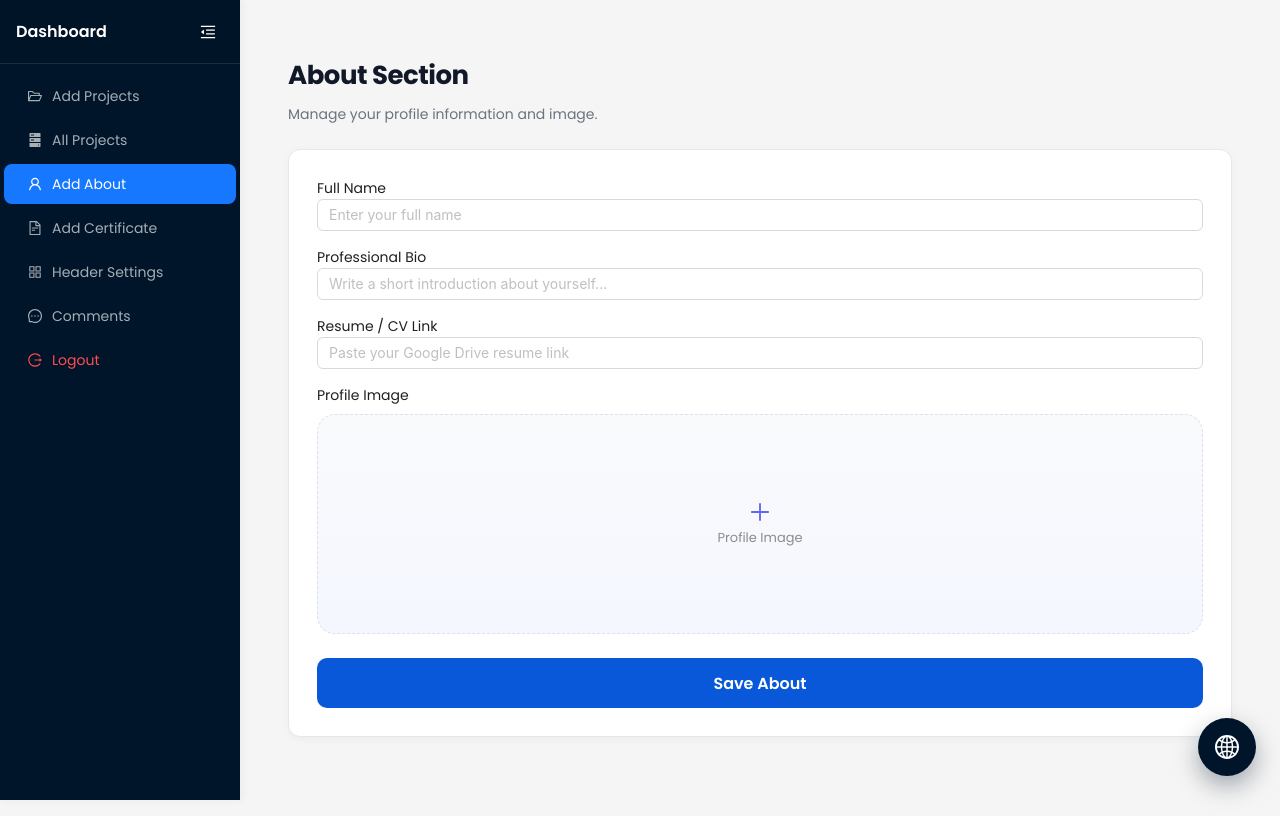
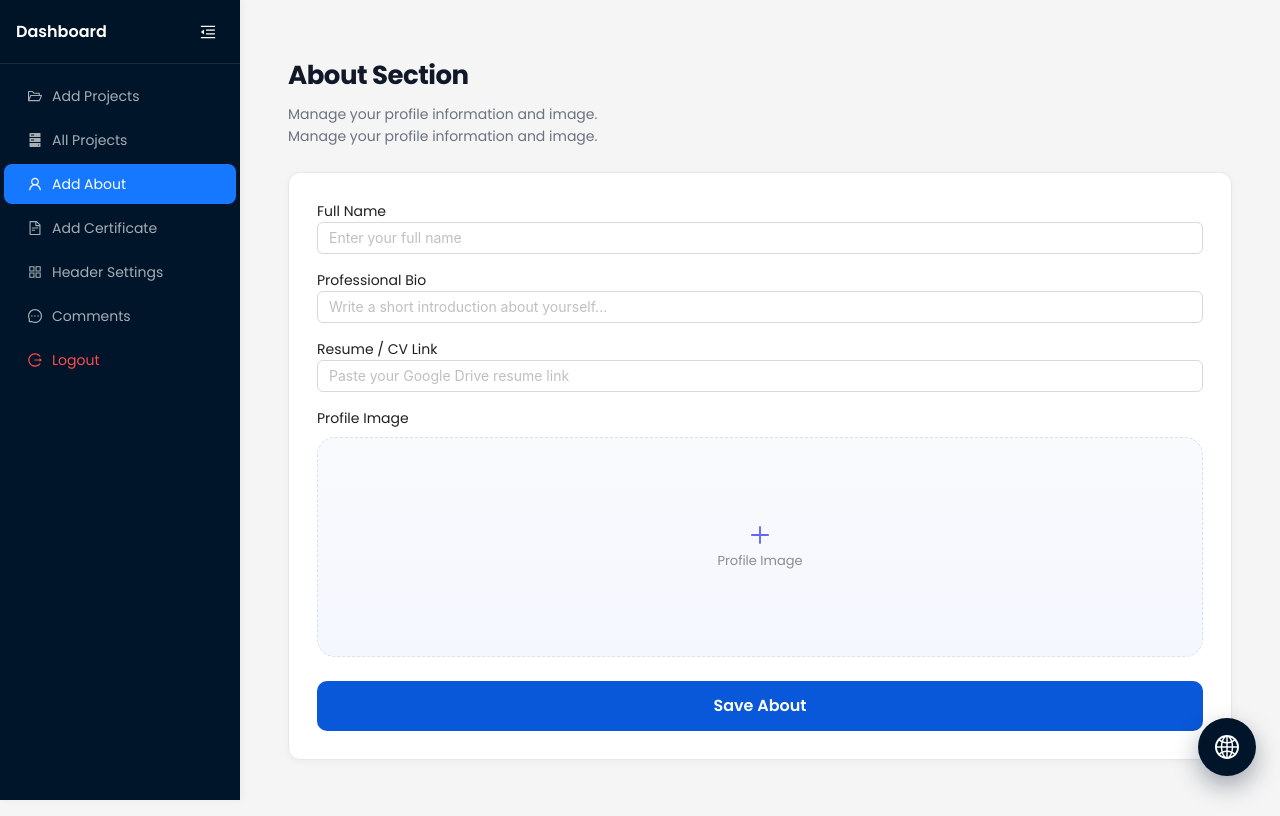
Before and after one commit to Faizanriaz44553/Portfolio-dashboard-v2, a React (Vite) app: page /add-about in a window 1280 px wide. Built offline with nearby package versions, Linux system fonts and the light colour scheme; no server answers; the database is empty; sample sign-in values are in the browser's storage.

Commit message:
Updated Add About page

```diff
--- a/src/pages/Add-About/Add-About.jsx
+++ b/src/pages/Add-About/Add-About.jsx
@@ -126,7 +126,8 @@ const AddAbout = () => {
       <div className="about-form-header">
         <div>
           <h1>About Section</h1>
-          <p>Manage your profile information and image.</p>
+          <p>Manage your profile information and image. </p>
+          <p>Manage your profile information and image. </p>
         </div>
       </div>
 
```
